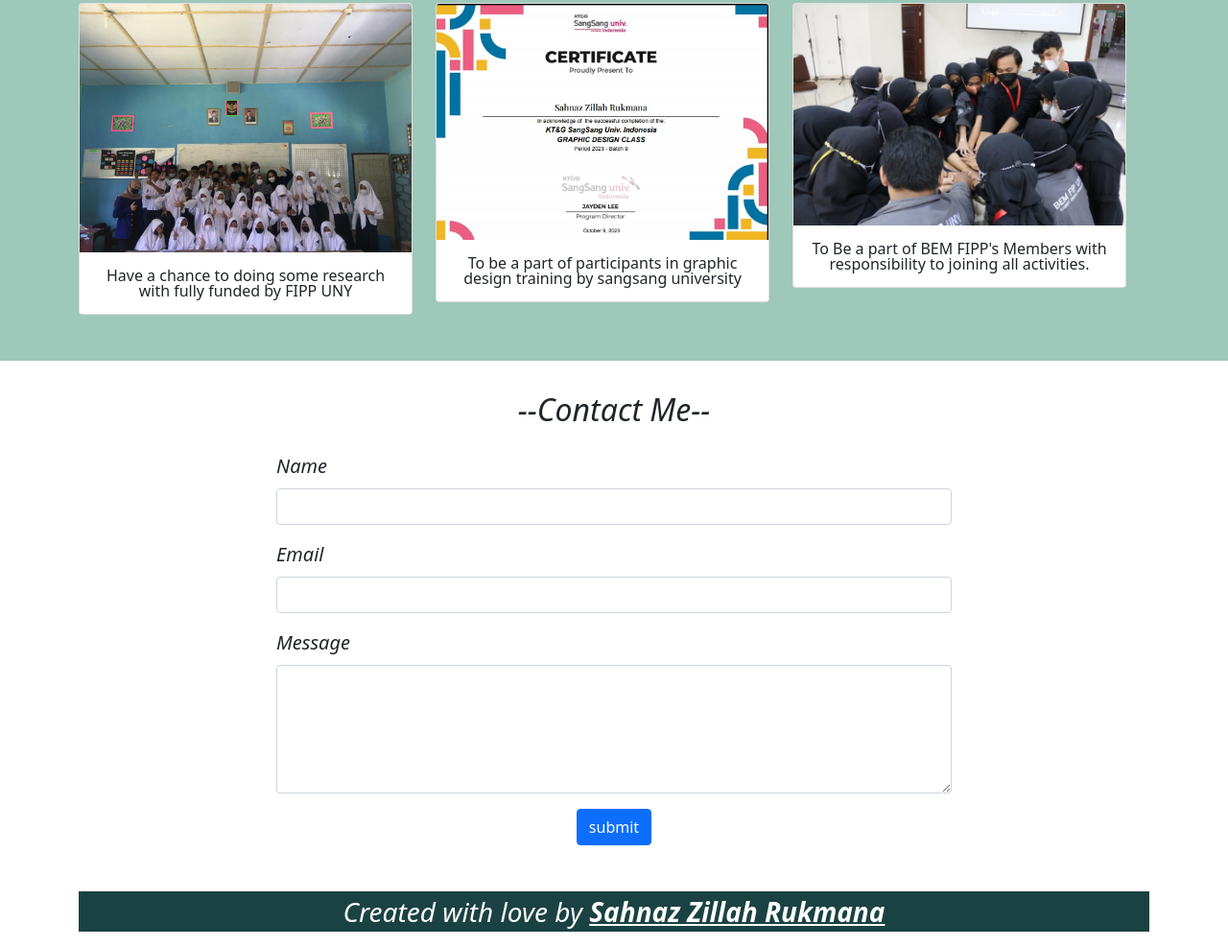
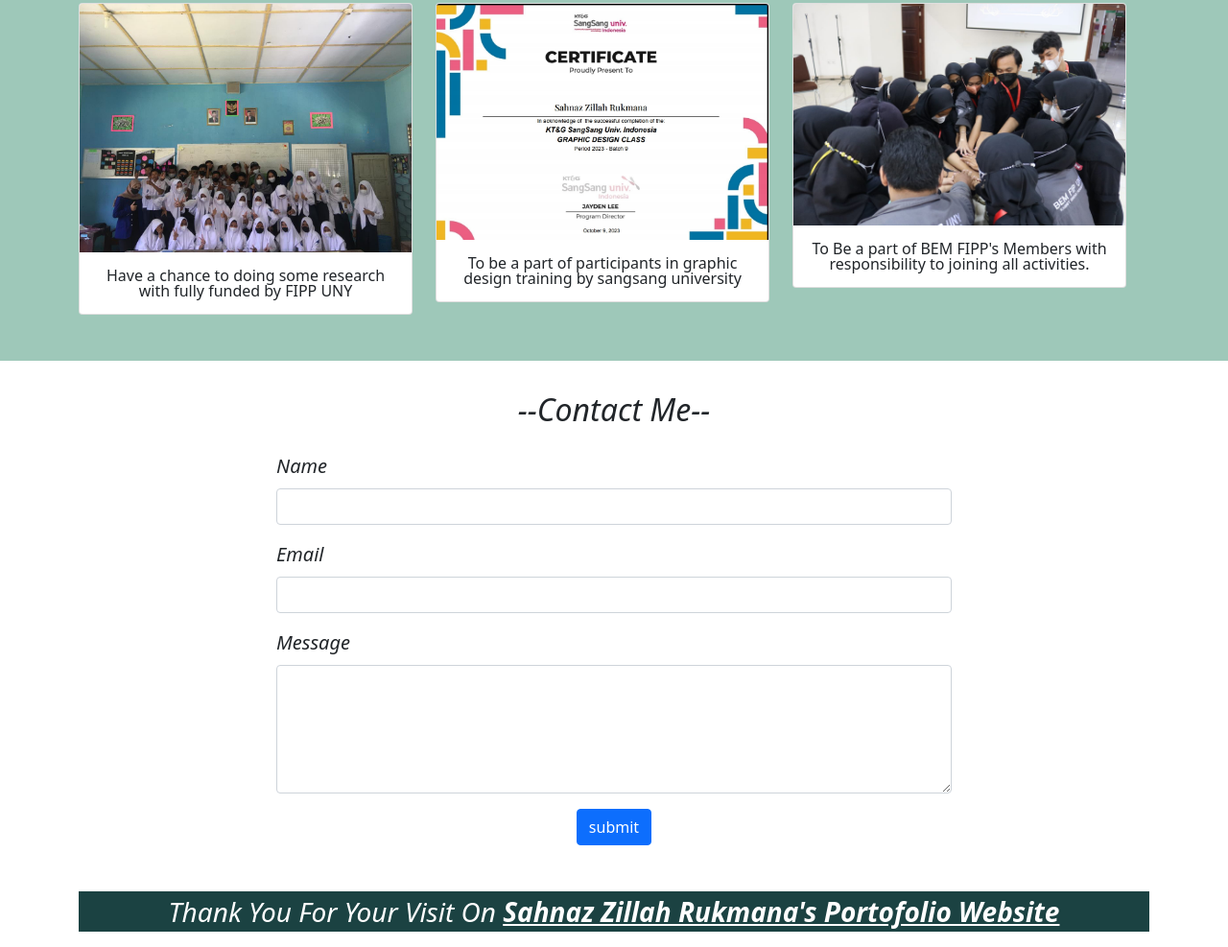
Before and after one commit to Sahnaz19/sahnaz.github.io, a plain HTML site: page index.html in a window 1280 px wide. Shown: the part 3221-4208 px from the top of the page at 96% size. Drawn offline with nearby package versions, Linux system fonts and the light colour scheme.

Commit message:
Update index.html

```diff
--- a/index.html
+++ b/index.html
@@ -484,7 +484,7 @@
 
     <!--Footer-->
     <footer class="text-white text-center"
-    style="background-color: #1b4242">Created with love by <a href="https://instagram.com/shnzzrukmana/"class="text-white fw-bold">Sahnaz Zillah Rukmana</a> </footer>
+    style="background-color: #1b4242">Thank You For Your Visit On <a href="https://instagram.com/shnzzrukmana/"class="text-white fw-bold">Sahnaz Zillah Rukmana's Portofolio Website</a> </footer>
     <!--Akhir Footer-->
 
     <script
```
